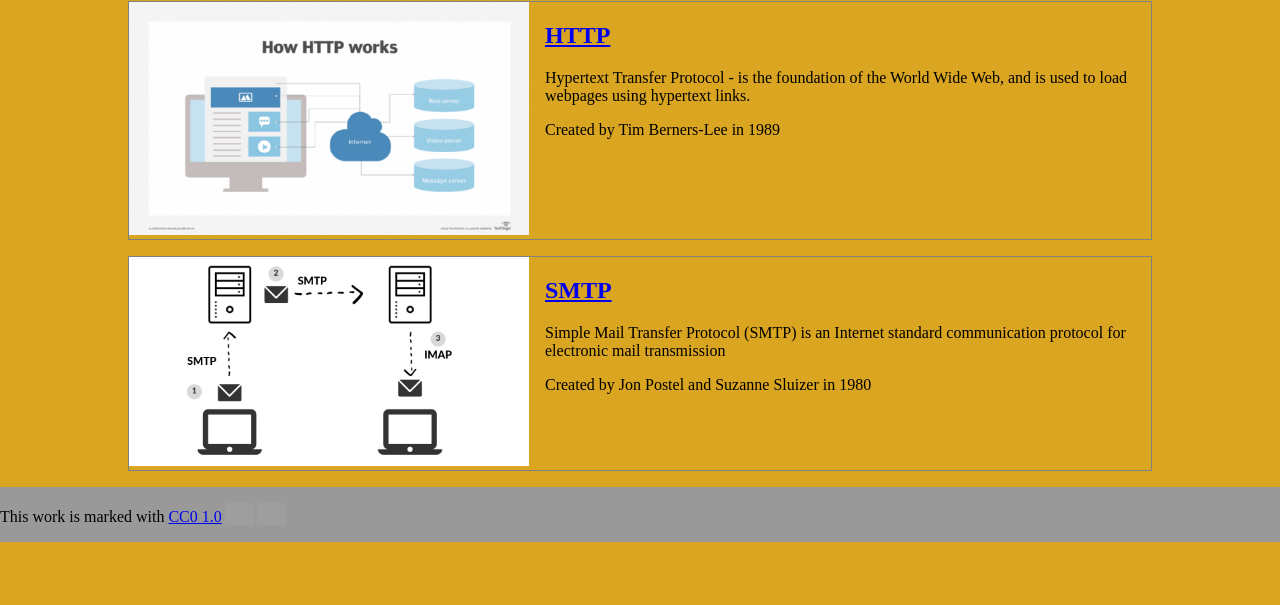
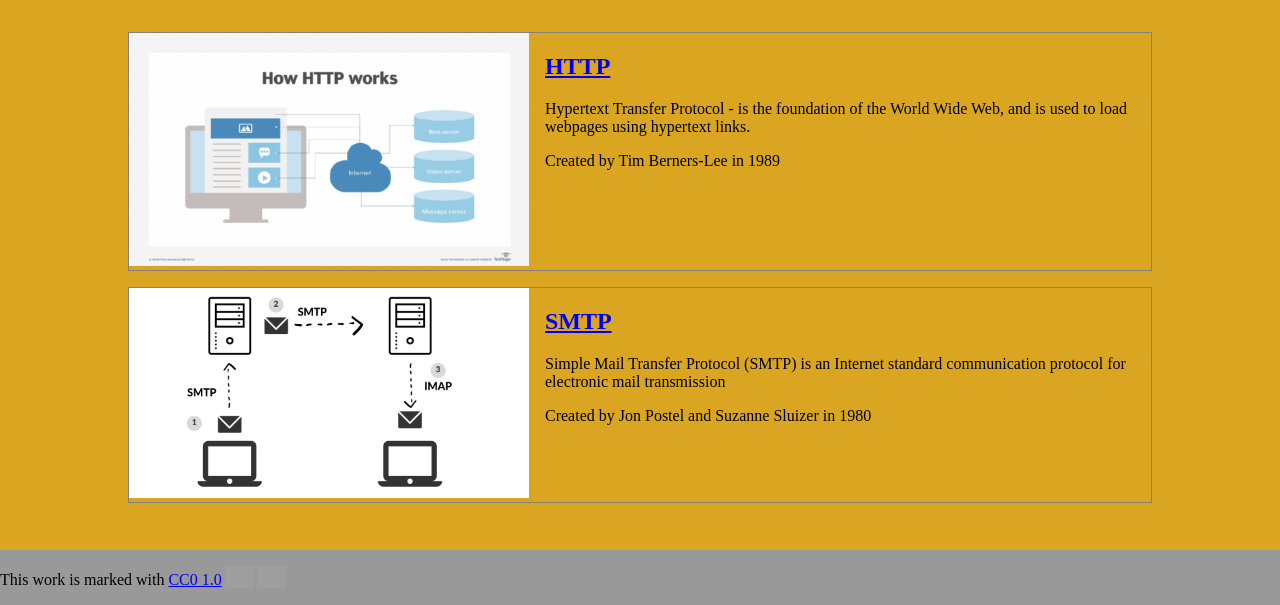
Before and after one commit to glebICT/web-design, a plain HTML site: page blog-layout/index.html in a window 1280 px wide. Shown: the part 195-800 px from the top of the page. Drawn offline with Linux system fonts and the light colour scheme; grey boxes are pictures that could not be loaded.

Commit message:
Update style.css

```diff
--- a/blog-layout/style.css
+++ b/blog-layout/style.css
@@ -1,6 +1,10 @@
 body{
     margin: 0;
     background: goldenrod;
+    height: 100dvh;
+    display: flex;
+    flex-direction: column;
+    justify-content: space-between;
 }
 header,footer{
     background: #999;
```
